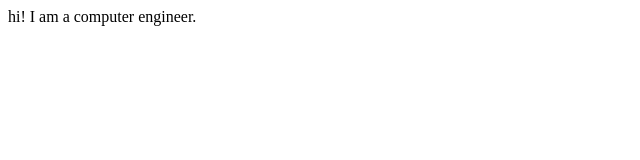
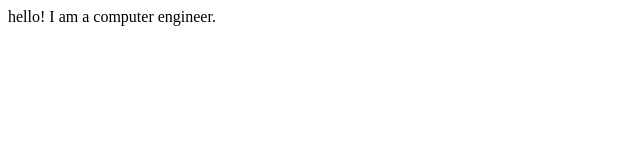
Before and after one commit to prithviraj-jadeja/prithviraj-site, a plain HTML site: page index.html in a window 1280 px wide. Shown: the full height of the page, 0-640 px from the left. Drawn offline with Linux system fonts and the light colour scheme.

Commit message:
Update index.html

```diff
--- a/index.html
+++ b/index.html
@@ -6,6 +6,6 @@
     <title>prithviraj site</title>
 </head>
 <body>
-    hi! I am a computer engineer.
+    hello! I am a computer engineer.
 </body>
 </html>
```
